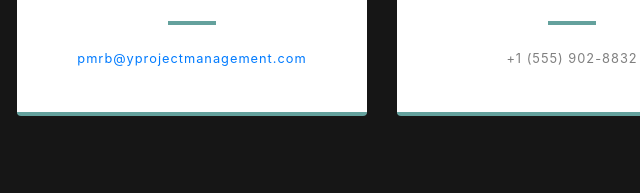
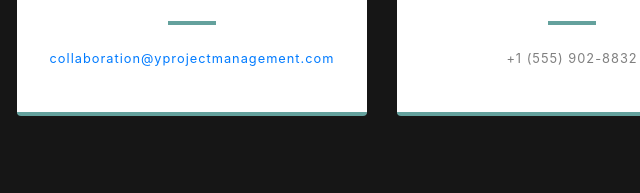
Before and after one commit to RJM58/lab6, a website with bundled scripts: page index.html in a window 1280 px wide. Shown: the part 2924-3117 px from the top of the page, 448-1088 px from the left. Built offline with nearby package versions, Linux system fonts and the light colour scheme; files whose address does not match are found by name.

Commit message:
Update index.html

```diff
--- a/index.html
+++ b/index.html
@@ -173,7 +173,7 @@
               <h4 class="text-uppercase m-0">Email</h4>
               <hr class="my-4">
               <div class="small text-black-50">
-                <a href="#">pmrb@yprojectmanagement.com</a>
+                <a href="#">collaboration@yprojectmanagement.com</a>
               </div>
             </div>
           </div>
```
